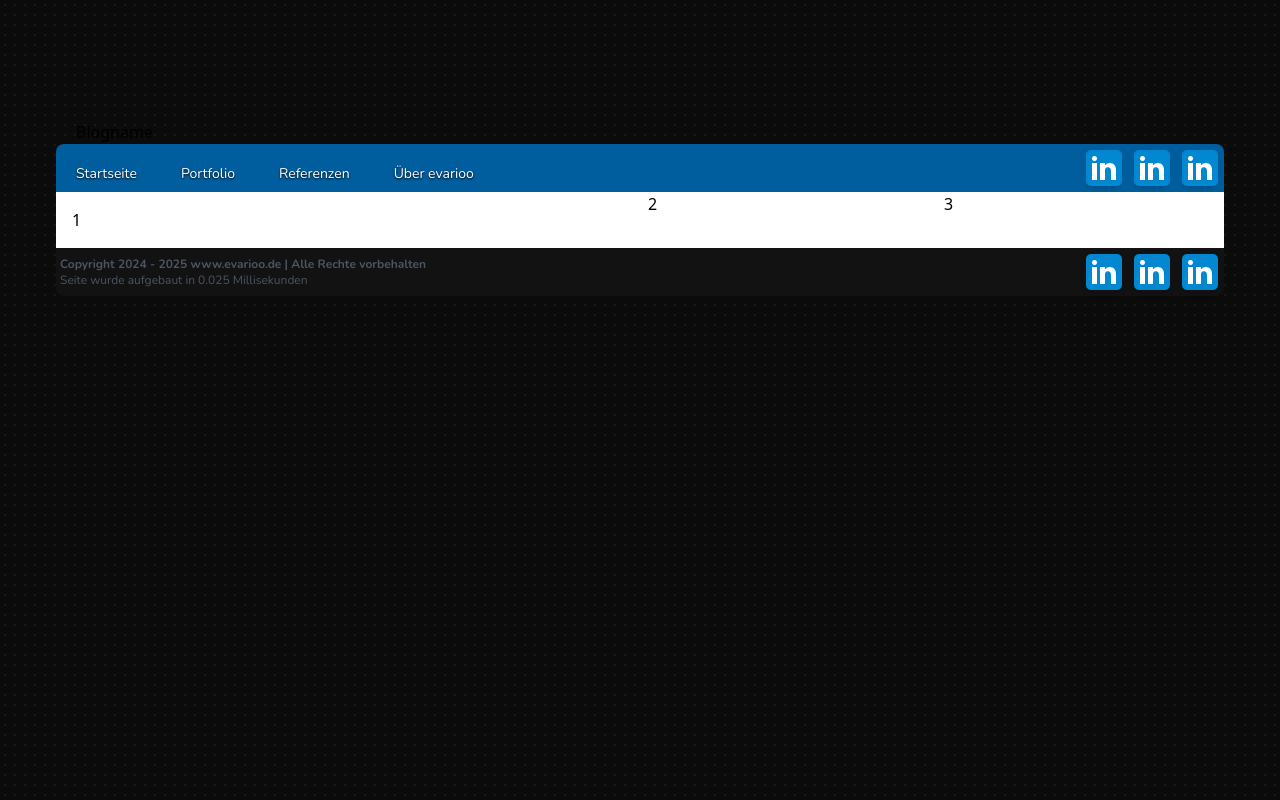
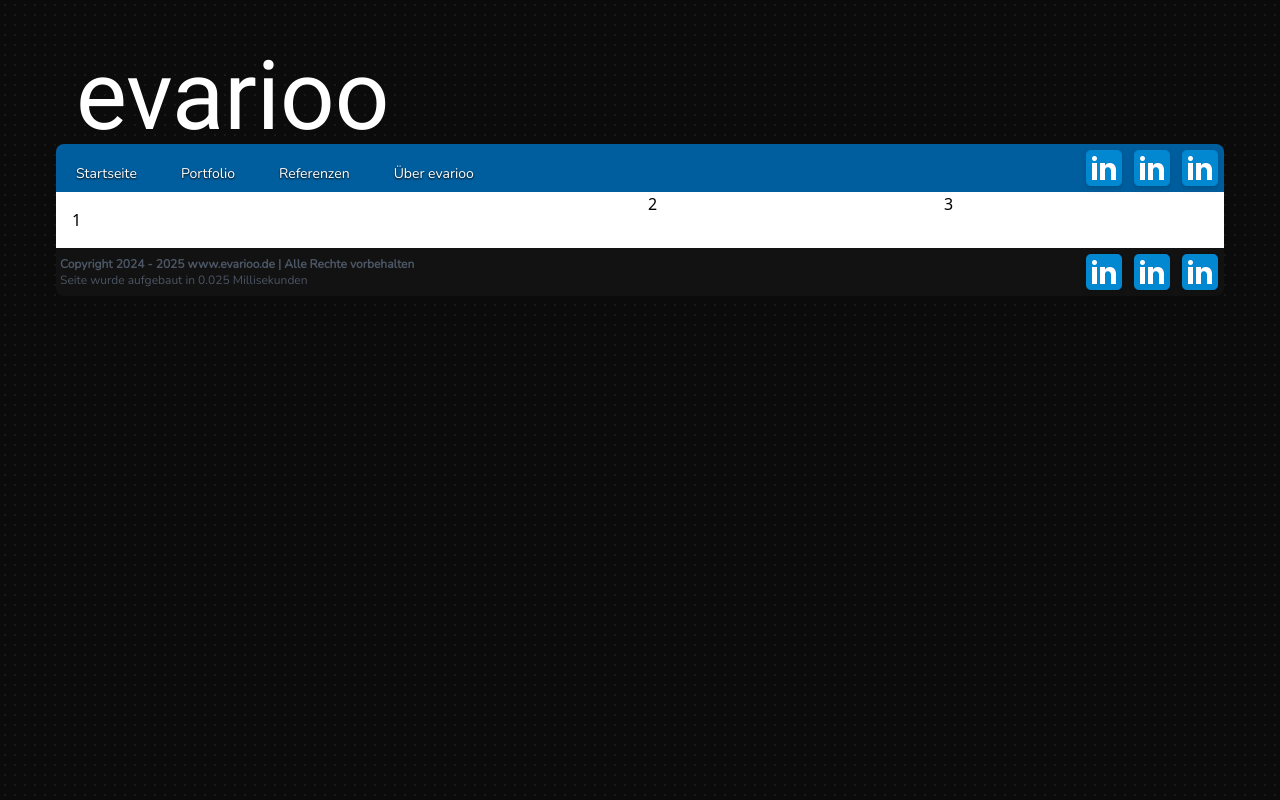
Before and after one commit to evarioooo/tailwind-blog-template, a website: page index.html in a window 1280 px wide. Drawn offline with nearby package versions, Linux system fonts and the light colour scheme.

Commit message:
28. Juli 2024, 13:32

```diff
--- a/index.html
+++ b/index.html
@@ -5,14 +5,13 @@
     <meta charset="UTF-8">
     <meta name="viewport" content="width=device-width, initial-scale=1.0">
     <link href="./builds/theme.css" rel="stylesheet">
-    <link href="https://fonts.googleapis.com/css?family=Nunito:400,700&display=swap" rel="stylesheet">
     <title>Tailwind Blog Template by evarioo</title>
 </head>
 
 <body>
     <div class="container mx-auto" id="site-wrapper">
         <header class="h-36 flex justify-between items-end">
-            <h2 class="ms-5">Blogname</h2>
+            <h2 class="font-roboto text-white text-8xl ms-5">evarioo</h2>
         </header>
         <nav class="bg-blue rounded-t-lg">
             <!-- * bg-gradient-to-t from-blue-800 to-blue-600 -->
```
Also changed, not shown: builds/theme.css, fonts/nunito-v26-latin-regular.woff2 (added), fonts/roboto-v30-latin-700.woff2 (added), fonts/roboto-v30-latin-900.woff2 (added), fonts/roboto-v30-latin-regular.woff2 (added).
